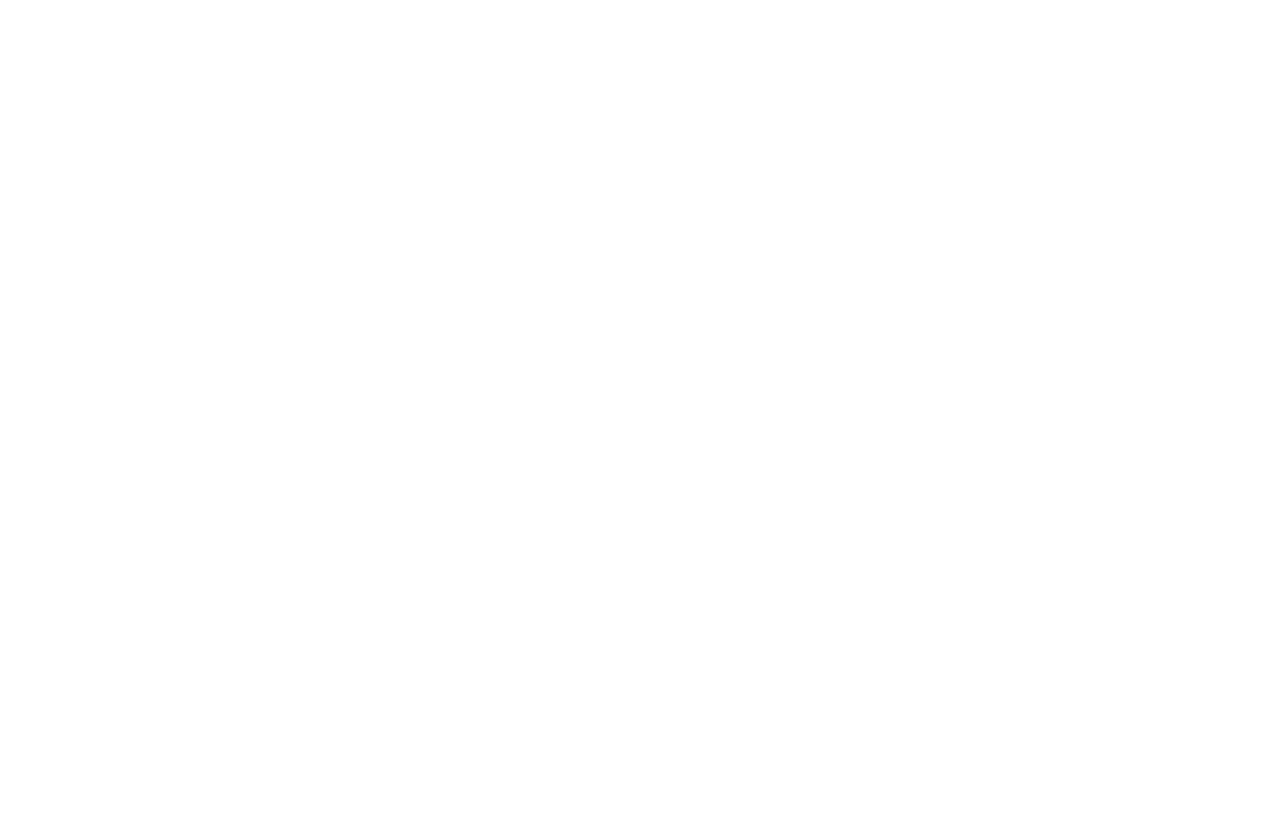
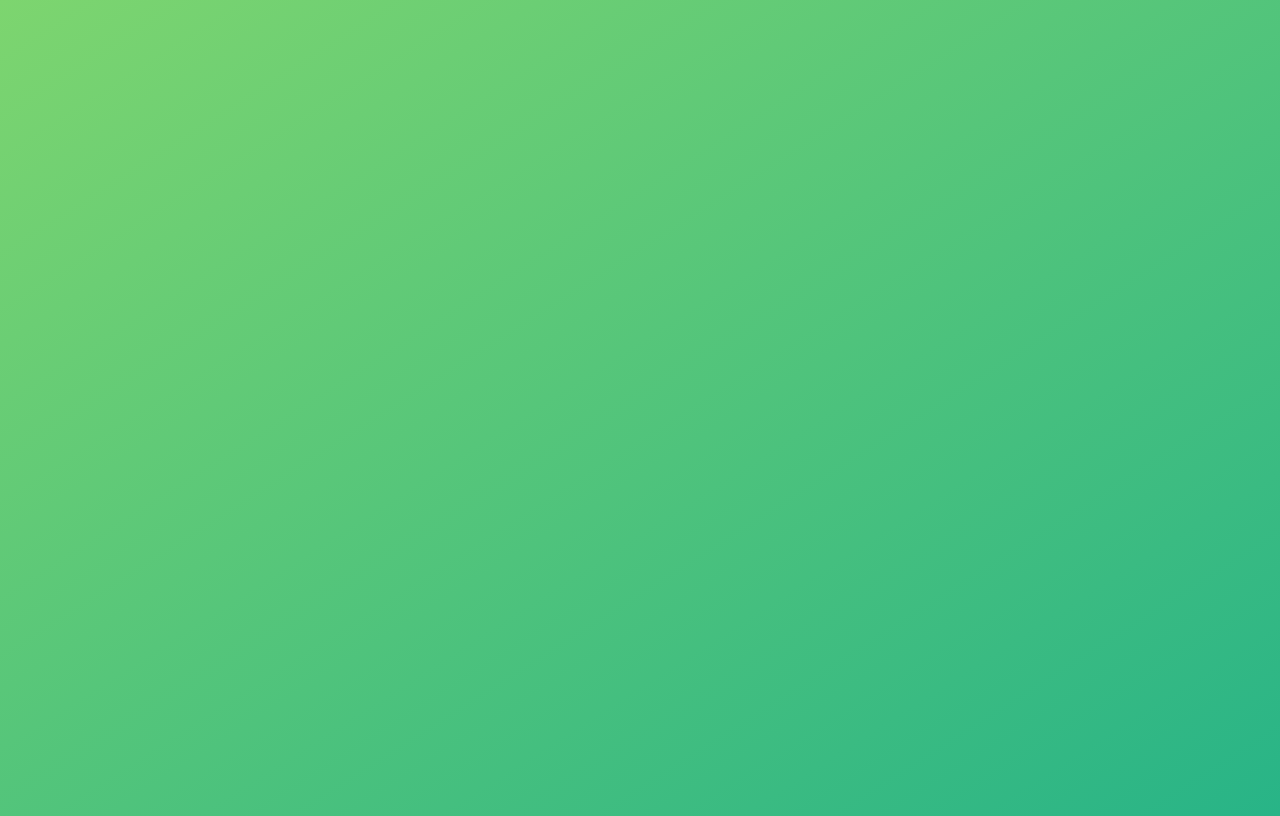
Before and after one commit to SNValadez/first-repo, a plain HTML site: page index.html in a window 1280 px wide. Drawn offline with Linux system fonts and the light colour scheme.

Commit message:
style and body

```diff
--- a/index.html
+++ b/index.html
@@ -6,3 +6,9 @@
     <meta http-equiv="X-UA-Compatible" content="ie=edge" />
     <title>JavaScript Fundamentals – Part 1</title>
     <style>
+        body {
+        height: 100vh;
+        display: flex;
+        align-items: center;
+        background: linear-gradient(to top left, #28b487, #7dd56f);
+      }
```
